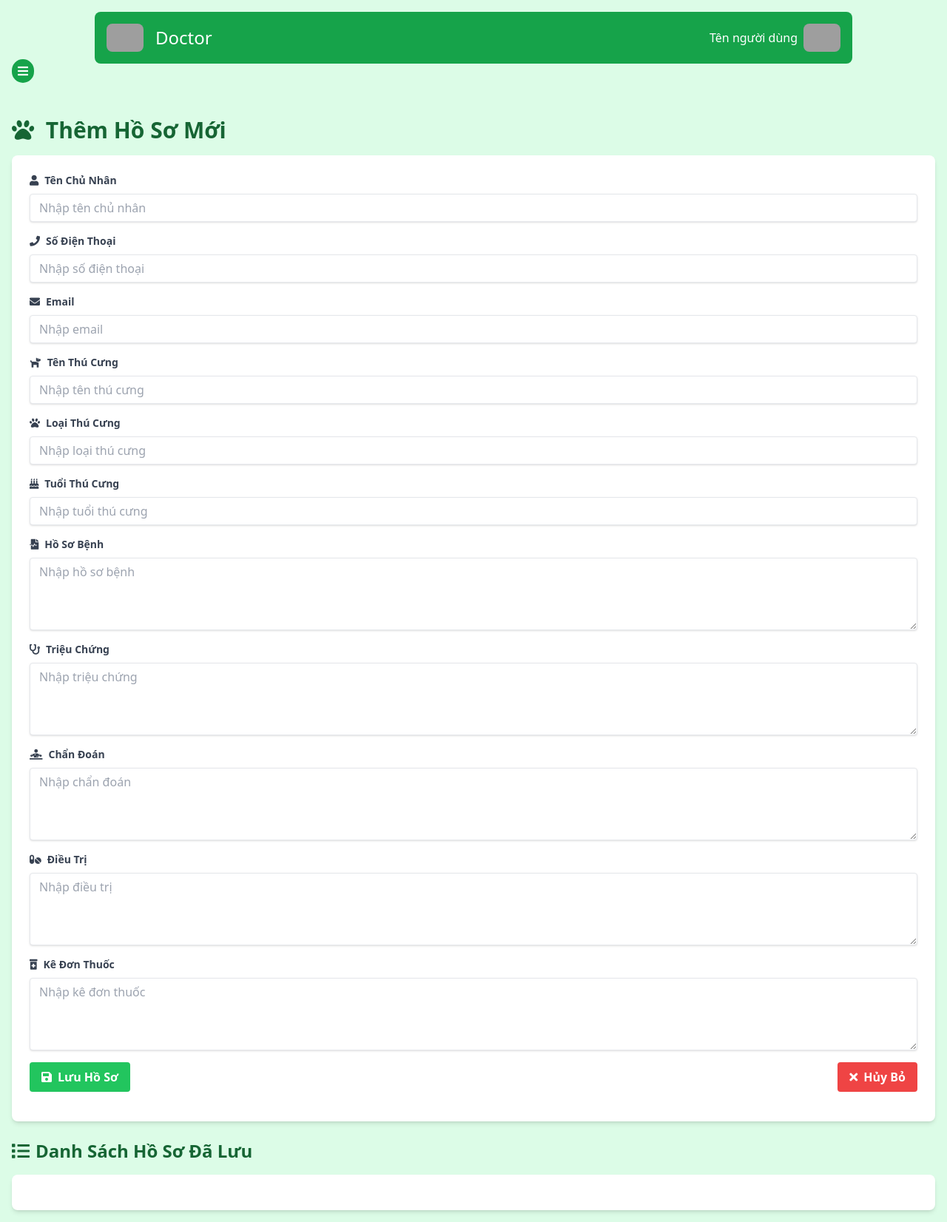
After one commit to vanhieu251206/Pet-Health-Care-System, a Django app: page /update/ in a window 1280 px wide. The commit adds this page. Shown: the whole page at 74% size. Run offline with Django 4.2, Linux system fonts and the light colour scheme; some libraries are stand-ins or nearby versions; grey boxes are pictures that could not be loaded.

Commit message:
update update&Calendar_doctor interface

```diff
--- a/Pet_Health_Care_System/doctor/templates/infor_view.html
+++ b/Pet_Health_Care_System/doctor/templates/infor_view.html
@@ -1,5 +1,3 @@
-
-   <!-- Main Content -->
 <html lang="en">
  <head>
   <meta charset="utf-8"/>
--- a/Pet_Health_Care_System/doctor/templates/partials/sidebar.html
+++ b/Pet_Health_Care_System/doctor/templates/partials/sidebar.html
@@ -16,12 +16,12 @@
         </button>
     </div>
     <div class="text-center mb-4">
-        <button class="bg-green-600 text-white py-2 px-4 rounded hover:bg-green-700 w-full" onclick="window.location.href='/Manage_Doctor';">
+        <button class="bg-green-600 text-white py-2 px-4 rounded hover:bg-green-700 w-full" onclick="window.location.href='/update';">
             Thêm hồ sơ Pet mớimới
         </button>
     </div>
     <div class="text-center mb-4">
-        <button class="bg-green-600 text-white py-2 px-4 rounded hover:bg-green-700 w-full" onclick="window.location.href='/update_pet';">
+        <button class="bg-green-600 text-white py-2 px-4 rounded hover:bg-green-700 w-full" onclick="window.location.href='/Calendar_doctor';">
             Lịch làm việc
         </button>
     </div>
--- /dev/null
+++ b/Pet_Health_Care_System/doctor/templates/update.html
@@ -0,0 +1,153 @@
+{% include 'partials/header.html' %}
+<div class="flex flex-col items-center max-w-screen-2xl w-full mx-auto mb-10">
+    <!-- Nội dung của bạn ở đây -->
+</div>
+
+    <!-- Sidebar -->
+    {% include 'partials/sidebar.html' %}
+<html lang="en">
+<head>
+    <meta charset="utf-8"/>
+    <meta content="width=device-width, initial-scale=1.0" name="viewport"/>
+    <title>Thêm Hồ Sơ Mới - Hệ Thống Chăm Sóc Sức Khỏe Thú Cưng</title>
+    <script src="https://cdn.tailwindcss.com"></script>
+    <link href="https://cdnjs.cloudflare.com/ajax/libs/font-awesome/5.15.3/css/all.min.css" rel="stylesheet"/>
+    <link href="https://fonts.googleapis.com/css2?family=Roboto:wght@400;500;700&display=swap" rel="stylesheet"/>
+</head>
+<body class="font-roboto bg-green-100">
+    <div class="container mx-auto p-4">
+        <h1 class="text-3xl font-bold mb-4 text-green-800">
+            <i class="fas fa-paw mr-2"></i> Thêm Hồ Sơ Mới
+        </h1>
+        <div class="bg-white shadow-md rounded-lg p-6 mb-6">
+            <form id="petForm">
+                <div class="mb-4">
+                    <label class="block text-gray-700 text-sm font-bold mb-2" for="ownerName"><i class="fas fa-user mr-2"></i>Tên Chủ Nhân</label>
+                    <input class="shadow appearance-none border rounded w-full py-2 px-3 text-gray-700 leading-tight focus:outline-none focus:shadow-outline" id="ownerName" placeholder="Nhập tên chủ nhân" type="text"/>
+                </div>
+                <div class="mb-4">
+                    <label class="block text-gray-700 text-sm font-bold mb-2" for="ownerPhone"><i class="fas fa-phone mr-2"></i>Số Điện Thoại</label>
+                    <input class="shadow appearance-none border rounded w-full py-2 px-3 text-gray-700 leading-tight focus:outline-none focus:shadow-outline" id="ownerPhone" placeholder="Nhập số điện thoại" type="text"/>
+                </div>
+                <div class="mb-4">
+                    <label class="block text-gray-700 text-sm font-bold mb-2" for="ownerEmail"><i class="fas fa-envelope mr-2"></i>Email</label>
+                    <input class="shadow appearance-none border rounded w-full py-2 px-3 text-gray-700 leading-tight focus:outline-none focus:shadow-outline" id="ownerEmail" placeholder="Nhập email" type="email"/>
+                </div>
+                <div class="mb-4">
+                    <label class="block text-gray-700 text-sm font-bold mb-2" for="petName"><i class="fas fa-dog mr-2"></i>Tên Thú Cưng</label>
+                    <input class="shadow appearance-none border rounded w-full py-2 px-3 text-gray-700 leading-tight focus:outline-none focus:shadow-outline" id="petName" placeholder="Nhập tên thú cưng" type="text"/>
+                </div>
+                <div class="mb-4">
+                    <label class="block text-gray-700 text-sm font-bold mb-2" for="petType"><i class="fas fa-paw mr-2"></i>Loại Thú Cưng</label>
+                    <input class="shadow appearance-none border rounded w-full py-2 px-3 text-gray-700 leading-tight focus:outline-none focus:shadow-outline" id="petType" placeholder="Nhập loại thú cưng" type="text"/>
+                </div>
+                <div class="mb-4">
+                    <label class="block text-gray-700 text-sm font-bold mb-2" for="petAge"><i class="fas fa-birthday-cake mr-2"></i>Tuổi Thú Cưng</label>
+                    <input class="shadow appearance-none border rounded w-full py-2 px-3 text-gray-700 leading-tight focus:outline-none focus:shadow-outline" id="petAge" placeholder="Nhập tuổi thú cưng" type="number"/>
+                </div>
+                <div class="mb-4">
+                    <label class="block text-gray-700 text-sm font-bold mb-2" for="medicalHistory"><i class="fas fa-file-medical-alt mr-2"></i>Hồ Sơ Bệnh</label>
+                    <textarea class="shadow appearance-none border rounded w-full py-2 px-3 text-gray-700 leading-tight focus:outline-none focus:shadow-outline" id="medicalHistory" placeholder="Nhập hồ sơ bệnh" rows="4"></textarea>
+                </div>
+                <div class="mb-4">
+                    <label class="block text-gray-700 text-sm font-bold mb-2" for="symptoms"><i class="fas fa-stethoscope mr-2"></i>Triệu Chứng</label>
+                    <textarea class="shadow appearance-none border rounded w-full py-2 px-3 text-gray-700 leading-tight focus:outline-none focus:shadow-outline" id="symptoms" placeholder="Nhập triệu chứng" rows="4"></textarea>
+                </div>
+                <div class="mb-4">
+                    <label class="block text-gray-700 text-sm font-bold mb-2" for="diagnosis"><i class="fas fa-diagnoses mr-2"></i>Chẩn Đoán</label>
+                    <textarea class="shadow appearance-none border rounded w-full py-2 px-3 text-gray-700 leading-tight focus:outline-none focus:shadow-outline" id="diagnosis" placeholder="Nhập chẩn đoán" rows="4"></textarea>
+                </div>
+                <div class="mb-4">
+                    <label class="block text-gray-700 text-sm font-bold mb-2" for="treatment"><i class="fas fa-pills mr-2"></i>Điều Trị</label>
+                    <textarea class="shadow appearance-none border rounded w-full py-2 px-3 text-gray-700 leading-tight focus:outline-none focus:shadow-outline" id="treatment" placeholder="Nhập điều trị" rows="4"></textarea>
+                </div>
+                <div class="mb-4">
+                    <label class="block text-gray-700 text-sm font-bold mb-2" for="prescription"><i class="fas fa-prescription-bottle-alt mr-2"></i>Kê Đơn Thuốc</label>
+                    <textarea class="shadow appearance-none border rounded w-full py-2 px-3 text-gray-700 leading-tight focus:outline-none focus:shadow-outline" id="prescription" placeholder="Nhập kê đơn thuốc" rows="4"></textarea>
+                </div>
+                <div class="flex items-center justify-between">
+                    <button class="bg-green-500 hover:bg-green-700 text-white font-bold py-2 px-4 rounded focus:outline-none focus:shadow-outline" onclick="saveProfile(event)" type="button"><i class="fas fa-save mr-2"></i>Lưu Hồ Sơ</button>
+                    <button class="bg-red-500 hover:bg-red-700 text-white font-bold py-2 px-4 rounded focus:outline-none focus:shadow-outline" onclick="resetForm(event)" type="button"><i class="fas fa-times mr-2"></i>Hủy Bỏ</button>
+                </div>
+            </form>
+        </div>
+        <h2 class="text-2xl font-bold mb-4 text-green-800"><i class="fas fa-list mr-2"></i>Danh Sách Hồ Sơ Đã Lưu</h2>
+        <div class="bg-white shadow-md rounded-lg p-6">
+            <ul id="profileList"></ul>
+        </div>
+    </div>
+    <script>
+        let profileCount = 0;
+
+        function saveProfile(event) {
+            event.preventDefault();
+
+            const ownerName = document.getElementById('ownerName').value;
+            const ownerPhone = document.getElementById('ownerPhone').value;
+            const ownerEmail = document.getElementById('ownerEmail').value;
+            const petName = document.getElementById('petName').value;
+            const petType = document.getElementById('petType').value;
+            const petAge = document.getElementById('petAge').value;
+            const medicalHistory = document.getElementById('medicalHistory').value;
+            const symptoms = document.getElementById('symptoms').value;
+            const diagnosis = document.getElementById('diagnosis').value;
+            const treatment = document.getElementById('treatment').value;
+            const prescription = document.getElementById('prescription').value;
+
+            profileCount++;
+
+            const profileList = document.getElementById('profileList');
+
+            const profileItem = document.createElement('li');
+            profileItem.classList.add('border-b', 'mb-4', 'pb-4', 'cursor-pointer');
+            profileItem.setAttribute('onclick', `toggleDetails(${profileCount})`);
+            profileItem.setAttribute('id', `profile-${profileCount}`);
+
+            profileItem.innerHTML = `
+                <div class="flex justify-between items-center">
+                    <span class="font-bold">STT: ${profileCount}</span>
+                    <span>${ownerName} - ${petName} (${petType})</span>
+                </div>
+                <div id="details-${profileCount}" class="hidden mt-4">
+                    <h3 class="text-xl font-semibold text-green-700"><i class="fas fa-user mr-2"></i>Thông Tin Chủ Nhân</h3>
+                    <p><i class="fas fa-user mr-2"></i>Tên: ${ownerName}</p>
+                    <p><i class="fas fa-phone mr-2"></i>Số điện thoại: ${ownerPhone}</p>
+                    <p><i class="fas fa-envelope mr-2"></i>Email: ${ownerEmail}</p>
+                    <h3 class="text-xl font-semibold text-green-700 mt-4"><i class="fas fa-dog mr-2"></i>Thông Tin Thú Cưng</h3>
+                    <p><i class="fas fa-dog mr-2"></i>Tên: ${petName}</p>
+                    <p><i class="fas fa-paw mr-2"></i>Loại: ${petType}</p>
+                    <p><i class="fas fa-birthday-cake mr-2"></i>Tuổi: ${petAge}</p>
+                    <h3 class="text-xl font-semibold text-green-700 mt-4"><i class="fas fa-file-medical-alt mr-2"></i>Hồ Sơ Bệnh</h3>
+                    <p>${medicalHistory}</p>
+                    <h3 class="text-xl font-semibold text-green-700 mt-4"><i class="fas fa-stethoscope mr-2"></i>Triệu Chứng</h3>
+                    <p>${symptoms}</p>
+                    <h3 class="text-xl font-semibold text-green-700 mt-4"><i class="fas fa-diagnoses mr-2"></i>Chẩn Đoán</h3>
+                    <p>${diagnosis}</p>
+                    <h3 class="text-xl font-semibold text-green-700 mt-4"><i class="fas fa-pills mr-2"></i>Điều Trị</h3>
+                    <p>${treatment}</p>
+                    <h3 class="text-xl font-semibold text-green-700 mt-4"><i class="fas fa-prescription-bottle-alt mr-2"></i>Kê Đơn Thuốc</h3>
+                    <p>${prescription}</p>
+                </div>
+            `;
+
+            profileList.appendChild(profileItem);
+
+            document.getElementById('petForm').reset();
+        }
+
+        function resetForm(event) {
+            event.preventDefault();
+            document.getElementById('petForm').reset();
+        }
+
+        function toggleDetails(profileId) {
+            const details = document.getElementById(`details-${profileId}`);
+            if (details.classList.contains('hidden')) {
+                details.classList.remove('hidden');
+            } else {
+                details.classList.add('hidden');
+            }
+        }
+    </script>
+</body>
+</html>
--- a/Pet_Health_Care_System/doctor/urls.py
+++ b/Pet_Health_Care_System/doctor/urls.py
@@ -3,5 +3,7 @@ from . import views
 
 urlpatterns = [
     path('', views.home, name='home'),
+    path('update/', views.update, name='update'),
+    path('Calendar_doctor/', views.Calendar_doctor, name='Calendar_doctor'),
     path('infor_view/', views.infor_view, name='infor_view'),
 ]
--- a/Pet_Health_Care_System/doctor/views.py
+++ b/Pet_Health_Care_System/doctor/views.py
@@ -6,3 +6,9 @@ def home(request):
 
 def infor_view(request):
     return render(request, 'infor_view.html')
+
+def update(request):
+    return render(request, 'update.html')
+
+def Calendar_doctor(request):
+    return render(request, 'Calendar_doctor.html')
```
Also changed, not shown: Pet_Health_Care_System/doctor/templates/Calendar_doctor.html (added, +116 -0 lines).
